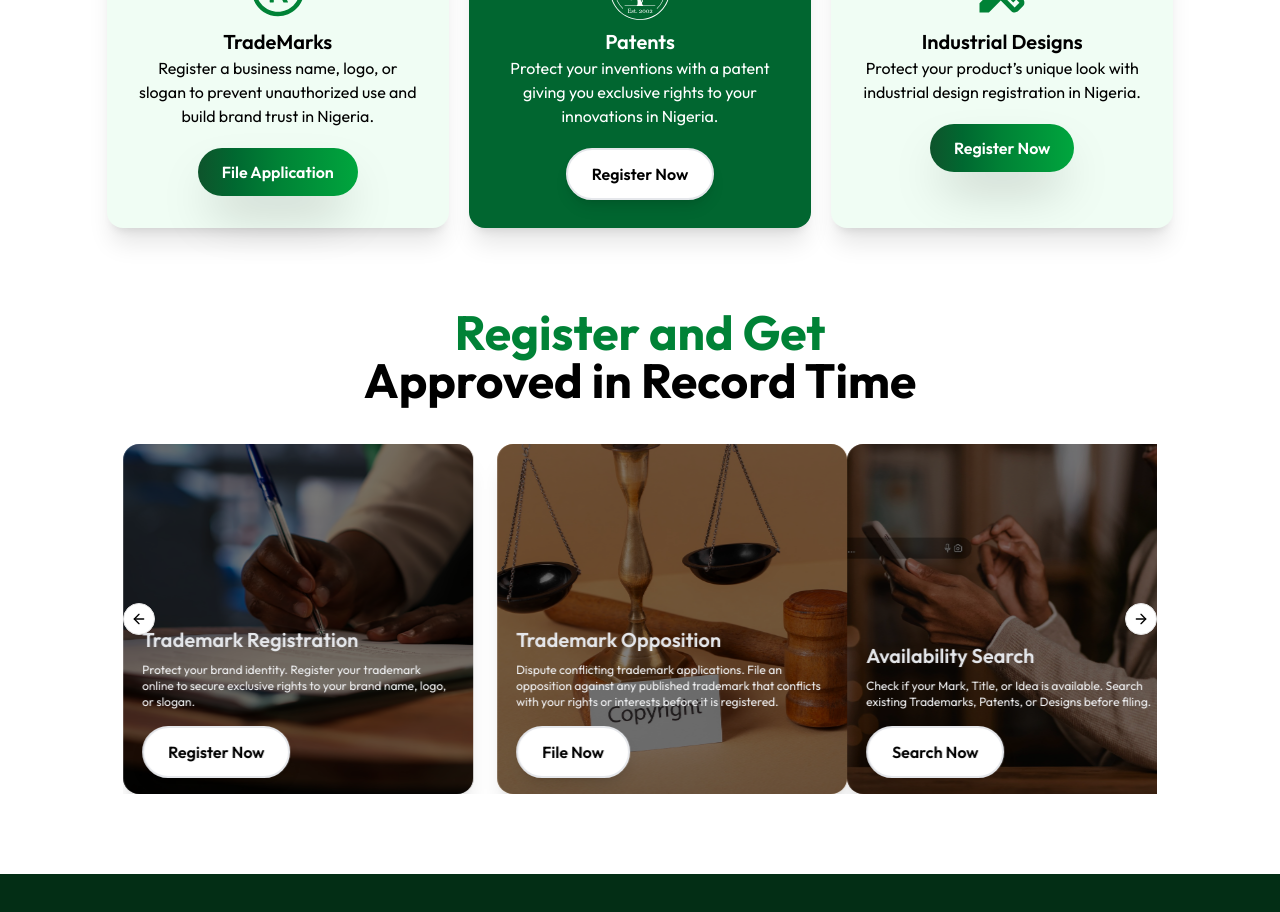
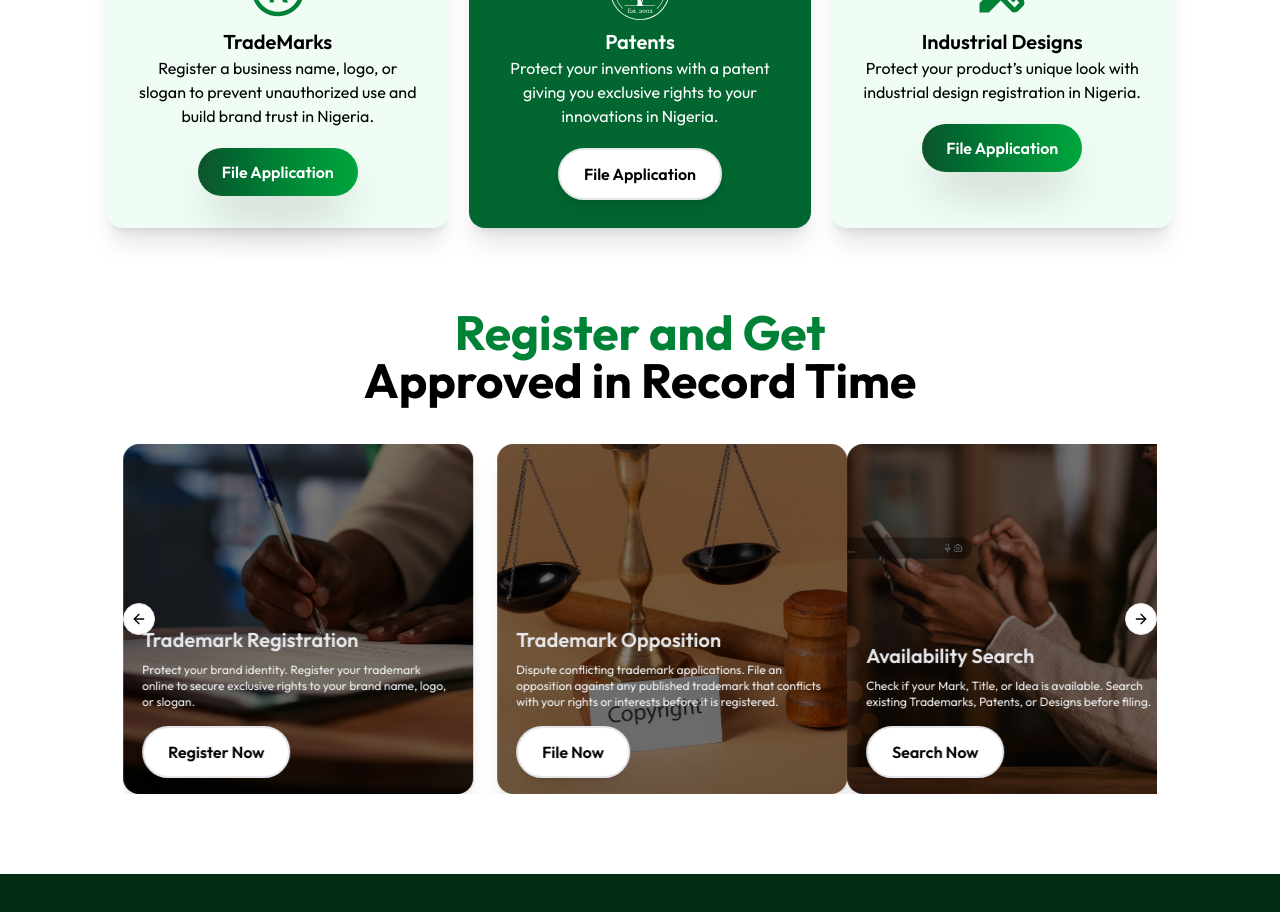
Before and after one commit to MadFury94/eineos, a Next.js app: page / in a window 1280 px wide. Shown: the part 1660-2572 px from the top of the page. Built offline with nearby package versions, Linux system fonts and the light colour scheme.

Commit message:
Update button text to 'File Application'
Changed the button labels from 'Register Now' to 'File Application' for patent and industrial design sections to better reflect the action users are taking.

```diff
--- a/app/page.js
+++ b/app/page.js
@@ -121,7 +121,7 @@ export default function Home() {
               Protect your inventions with a patent giving you exclusive rights
               to your innovations in Nigeria.
             </p>
-            <SecondaryButton className="mt-5">Register Now</SecondaryButton>
+            <SecondaryButton className="mt-5">File Application</SecondaryButton>
           </div>
 
           <div className="rounded-2xl text-center bg-green-50 p-7 shadow-xl">
@@ -131,7 +131,7 @@ export default function Home() {
               Protect your product’s unique look with industrial design
               registration in Nigeria.
             </p>
-            <PrimaryButton className="mt-5">Register Now</PrimaryButton>
+            <PrimaryButton className="mt-5">File Application</PrimaryButton>
           </div>
         </div>
       </section>
```
